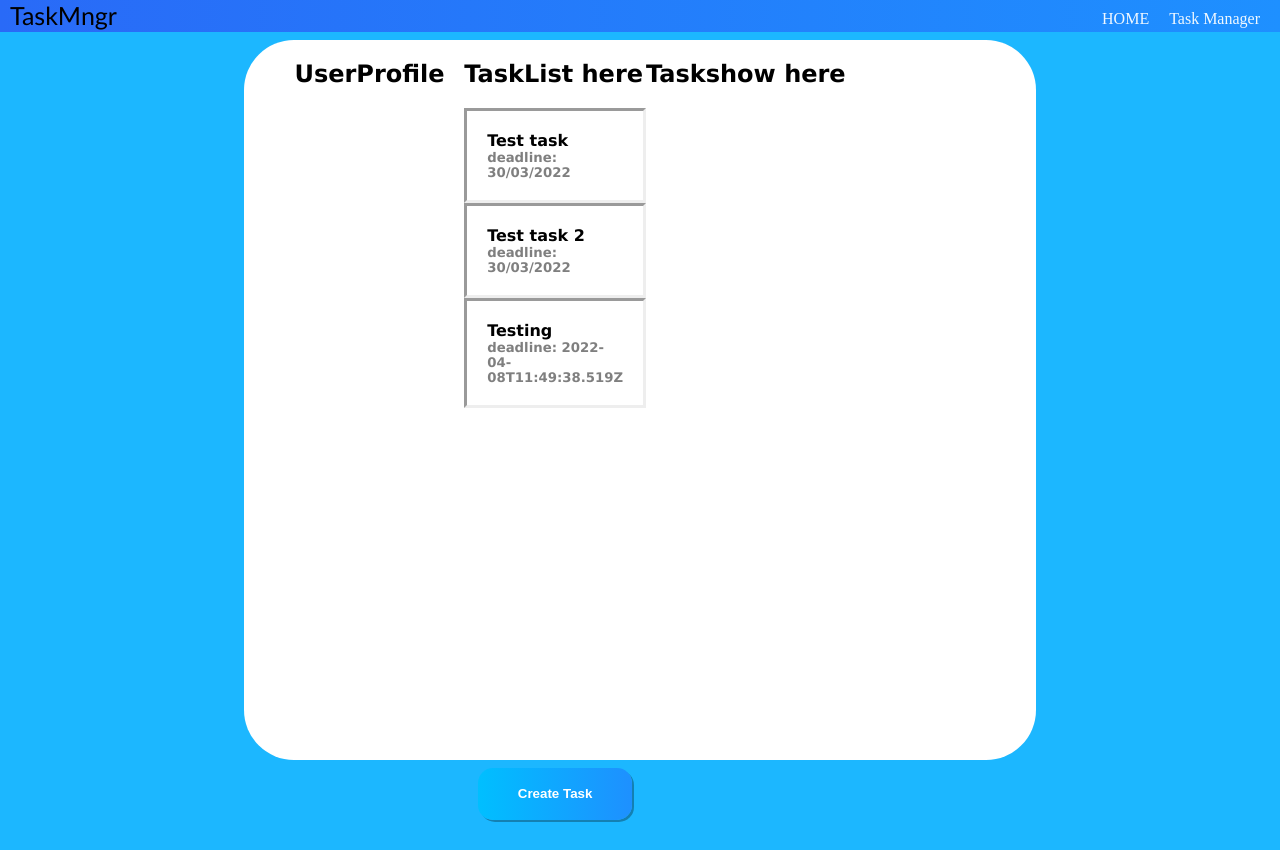
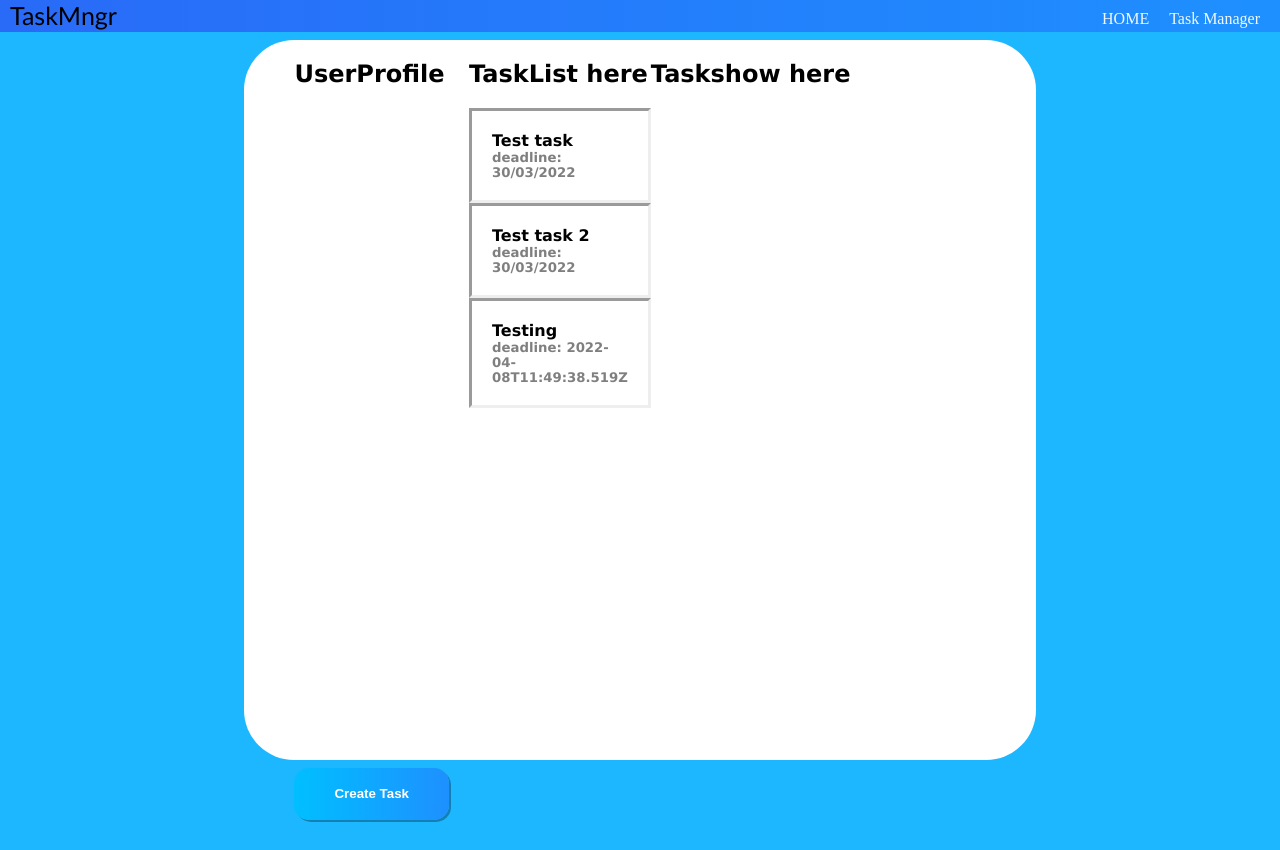
Before and after one commit to Rasvk/taskmanager-nuxt, a Nuxt app: page /TaskManager in a window 1280 px wide. Built offline with nearby package versions, Linux system fonts and the light colour scheme; data requests are answered from the project's data file; what v-calendar would draw is missing.

Commit message:
move buttons to button bar

```diff
--- /dev/null
+++ b/components/ButtonBar.vue
@@ -0,0 +1,117 @@
+<template>
+  <div class="bottom-bar">
+    <div class="modalDiv">
+      <base-button :button-class="fillGradient" @click="changeModal"
+        >Create Task</base-button
+      >
+      <transition name="fade" appear>
+        <div v-if="showModal" class="modalOverlay" @click="changeModal"></div>
+      </transition>
+
+      <transition name="slide" appear>
+        <div v-if="showModal" class="modal">
+          <create-task></create-task>
+        </div>
+      </transition>
+    </div>
+    <div>
+      <BaseButton
+        v-show="task.id"
+        button-class="cancelButton"
+        @click="deleteTask"
+        >Delete Task</BaseButton
+      >
+    </div>
+  </div>
+</template>
+
+<script>
+import { mapState } from 'vuex'
+import BaseButton from './base/BaseButton.vue'
+import CreateTask from './CreateTask.vue'
+export default {
+  components: { BaseButton, CreateTask },
+  data() {
+    return {
+      fillGradient: 'fillGradient',
+      cancelButton: 'cancelButton'
+    }
+  },
+  computed: mapState({
+    showModal: (state) => state.manager.showModal,
+    task: (state) => state.task.task
+  }),
+  methods: {
+    changeModal() {
+      this.$store.dispatch(
+        'manager/changeModal',
+        !this.$store.state.manager.showModal
+      )
+    },
+    deleteTask() {
+      this.$store.dispatch('task/deleteTask', this.task)
+      this.$forceUpdate()
+    }
+  }
+}
+</script>
+
+<style scoped>
+.bottom-bar {
+  display: flex;
+  box-sizing: border-box;
+  height: 100%;
+  gap: 20px;
+  justify-content: center;
+  font-family: 'Lucida Sans', 'Lucida Sans Regular', 'Lucida Grande',
+    'Lucida Sans Unicode', Geneva, Verdana, sans-serif;
+}
+
+.modalOverlay {
+  position: absolute;
+  top: 0;
+  left: 0;
+  right: 0;
+  bottom: 0;
+  z-index: 98;
+  background-color: rgba(28, 183, 255, 1);
+}
+
+.modal {
+  position: absolute;
+  top: 50%;
+  left: 50%;
+  transform: translate(-50%, -50%);
+  z-index: 99;
+  width: 100%;
+  max-width: 500px;
+  background-color: #fff;
+  border-radius: 20px;
+  padding: 30px;
+  box-shadow: 10px 10px rgb(0, 0, 0, 0.3);
+}
+
+.modal:hover {
+  box-shadow: 10px 10px rgb(0, 0, 0, 0.5);
+}
+
+.fade-enter-active,
+.fade-leave-active {
+  transition: opacity 0.5s;
+}
+
+.fade-enter,
+.fade-leave-to {
+  opacity: 0;
+}
+
+.slide-enter-active,
+.slide-leave-active {
+  transition: transform 0.5s;
+}
+
+.slide-enter,
+.slide-leave-to {
+  transform: translateX(-50%) translateY(100vw);
+}
+</style>
--- a/components/TaskList.vue
+++ b/components/TaskList.vue
@@ -10,49 +10,16 @@
         class="card"
       />
     </div>
-    <div class="modalDiv">
-      <base-button :button-class="fillGradient" @click="changeModal"
-        >Create Task</base-button
-      >
-      <transition name="fade" appear>
-        <div v-if="showModal" class="modalOverlay" @click="changeModal"></div>
-      </transition>
-
-      <transition name="slide" appear>
-        <div v-if="showModal" class="modal">
-          <create-task></create-task>
-        </div>
-      </transition>
-    </div>
   </div>
 </template>
 <script>
 import { mapState } from 'vuex'
-import BaseButton from './base/BaseButton.vue'
-import CreateTask from './CreateTask.vue'
 import TaskCard from './TaskCard.vue'
 export default {
-  components: { TaskCard, BaseButton, CreateTask },
-  data() {
-    return {
-      // showModal: false,
-      fillGradient: 'fillGradient',
-      cancelButton: 'cancelButton'
-    }
-  },
+  components: { TaskCard },
   computed: mapState({
-    tasks: (state) => state.task.tasks,
-    showModal: (state) => state.manager.showModal
-  }),
-
-  methods: {
-    changeModal() {
-      this.$store.dispatch(
-        'manager/changeModal',
-        !this.$store.state.manager.showModal
-      )
-    }
-  }
+    tasks: (state) => state.task.tasks
+  })
 }
 </script>
 
@@ -84,59 +51,8 @@ export default {
 ::-webkit-scrollbar-thumb:hover {
   background: #1cb7ff;
 }
-/*
-.t-list::-webkit-scrollbar {
-  display: none;
-} */
+
 .card {
   border-style: inset;
 }
-
-.modalOverlay {
-  position: absolute;
-  top: 0;
-  left: 0;
-  right: 0;
-  bottom: 0;
-  z-index: 98;
-  background-color: rgba(28, 183, 255, 1);
-}
-
-.modal {
-  position: absolute;
-  top: 50%;
-  left: 50%;
-  transform: translate(-50%, -50%);
-  z-index: 99;
-  width: 100%;
-  max-width: 500px;
-  background-color: #fff;
-  border-radius: 20px;
-  padding: 30px;
-  box-shadow: 10px 10px rgb(0, 0, 0, 0.3);
-}
-
-.modal:hover {
-  box-shadow: 10px 10px rgb(0, 0, 0, 0.5);
-}
-
-.fade-enter-active,
-.fade-leave-active {
-  transition: opacity 0.5s;
-}
-
-.fade-enter,
-.fade-leave-to {
-  opacity: 0;
-}
-
-.slide-enter-active,
-.slide-leave-active {
-  transition: transform 0.5s;
-}
-
-.slide-enter,
-.slide-leave-to {
-  transform: translateX(-50%) translateY(100vw);
-}
 </style>
--- a/components/TaskShow.vue
+++ b/components/TaskShow.vue
@@ -7,14 +7,6 @@
     <h6 v-if="task.createdDate">
       Created: {{ task.createdDate }} by {{ task.createdBy.name }}
     </h6>
-    <div>
-      <BaseButton
-        v-show="task.id"
-        button-class="cancelButton"
-        @click="deleteTask"
-        >Delete Task</BaseButton
-      >
-    </div>
   </div>
 </template>
 
@@ -22,13 +14,7 @@
 import { mapState } from 'vuex'
 
 export default {
-  computed: mapState({ task: (state) => state.task.task }),
-  methods: {
-    deleteTask() {
-      this.$store.dispatch('task/deleteTask', this.task)
-      this.$forceUpdate()
-    }
-  }
+  computed: mapState({ task: (state) => state.task.task })
 }
 </script>
 
--- a/pages/TaskManager.vue
+++ b/pages/TaskManager.vue
@@ -5,16 +5,18 @@
     </div>
     <div class="t-list"><task-list></task-list></div>
     <div class="t-show"><task-show></task-show></div>
+    <div class="b-bar"><button-bar></button-bar></div>
   </div>
 </template>
 
 <script>
 import { mapState } from 'vuex'
+import ButtonBar from '../components/ButtonBar.vue'
 import TaskList from '../components/TaskList.vue'
 import TaskShow from '../components/TaskShow.vue'
 import UserProfile from '../components/UserProfile.vue'
 export default {
-  components: { UserProfile, TaskList, TaskShow },
+  components: { UserProfile, TaskList, TaskShow, ButtonBar },
 
   async fetch({ store, error }) {
     try {
```
